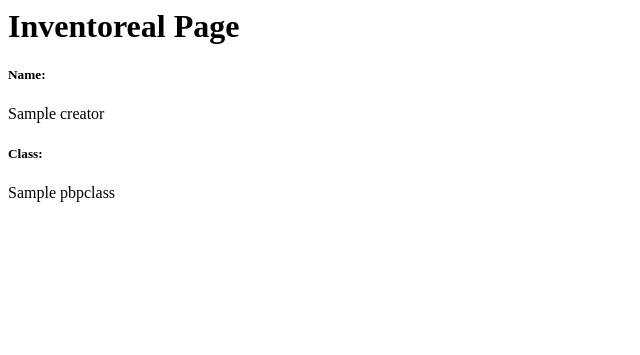
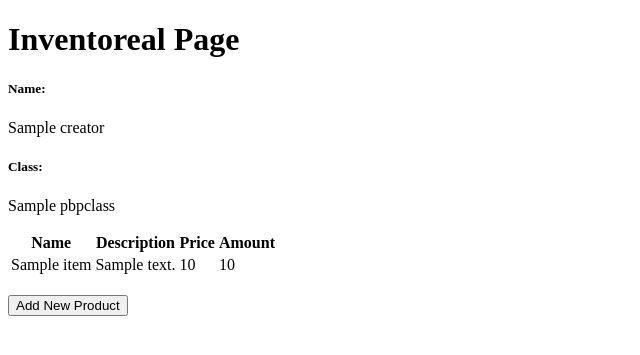
Before and after one commit to Fadeeaal/inventoreal, a Django app: template main/templates/main.html in a window 1280 px wide. Shown: the top 355 px of the page, without its empty margins (0-640 px from the left). Run offline with Django 4.2, Linux system fonts and the light colour scheme; tables that the repository leaves empty hold one stand-in row (values such as "Sample post"); the template is opened without the code that fills it: values that come from a table or form of the project are taken from there, most other values are stand-ins (such as "Sample title", 1, 10 or a date in 2020).

Commit message:
Big update for 3rd task

```diff
--- a/inventoreal/settings.py
+++ b/inventoreal/settings.py
@@ -55,7 +55,7 @@ ROOT_URLCONF = 'inventoreal.urls'
 TEMPLATES = [
     {
         'BACKEND': 'django.template.backends.django.DjangoTemplates',
-        'DIRS': [],
+        'DIRS': [BASE_DIR / 'templates'],
         'APP_DIRS': True,
         'OPTIONS': {
             'context_processors': [
--- a/inventoreal/urls.py
+++ b/inventoreal/urls.py
@@ -18,6 +18,6 @@ from django.contrib import admin
 from django.urls import path, include
 
 urlpatterns = [
-    path('main/', include('main.urls')),
+    path('', include('main.urls')),
     path('admin/', admin.site.urls),
 ]
--- a/main/templates/main.html
+++ b/main/templates/main.html
@@ -1,6 +1,38 @@
+{% extends 'base.html' %}
+
+{% block content %}
 <h1>Inventoreal Page</h1>
 
 <h5>Name: </h5>
 <p>{{ creator }}<p>
 <h5>Class: </h5>
 <p>{{ pbpclass }}<p>
+
+<table>
+    <tr>
+        <th>Name</th>
+        <th>Description</th>
+        <th>Price</th>
+        <th>Amount</th>
+    </tr>
+
+    {% comment %} Berikut cara memperlihatkan data produk di bawah baris ini {% endcomment %}
+
+    {% for product in item %}
+        <tr>
+            <td>{{product.name}}</td>
+            <td>{{product.description}}</td>
+            <td>{{product.price}}</td>
+            <td>{{product.amount}}</td>
+        </tr>
+    {% endfor %}
+</table>
+
+<br />
+
+<a href="{% url 'main:create_product' %}">
+    <button>
+        Add New Product
+    </button>
+</a>
+{% endblock content %}
--- a/main/urls.py
+++ b/main/urls.py
@@ -1,8 +1,13 @@
 from django.urls import path
-from main.views import show_main
+from main.views import show_main, create_product, show_xml, show_json, show_xml_by_id, show_json_by_id
 
 app_name = 'main'
 
 urlpatterns = [
     path('', show_main, name='show_main'),
+    path('create-product', create_product, name='create_product'),
+    path('xml/', show_xml, name='show_xml'),
+    path('json/', show_json, name='show_json'),
+    path('xml/<int:id>/', show_xml_by_id, name='show_xml_by_id'),
+    path('json/<int:id>/', show_json_by_id, name='show_json_by_id'),
 ]
--- /dev/null
+++ b/templates/base.html
@@ -0,0 +1,18 @@
+{% load static %}
+<!DOCTYPE html>
+<html lang="en">
+    <head>
+        <meta charset="UTF-8" />
+        <meta
+            name="viewport"
+            content="width=device-width, initial-scale=1.0"
+        />
+        {% block meta %}
+        {% endblock meta %}
+    </head>
+
+    <body>
+        {% block content %}
+        {% endblock content %}
+    </body>
+</html>
```
Also changed, not shown: main/forms.py (added, +7 -0 lines), main/templates/create_product.html (added, +19 -0 lines), main/views.py (+35 -1 lines).
